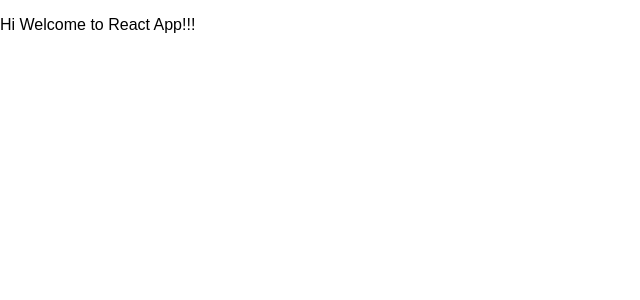
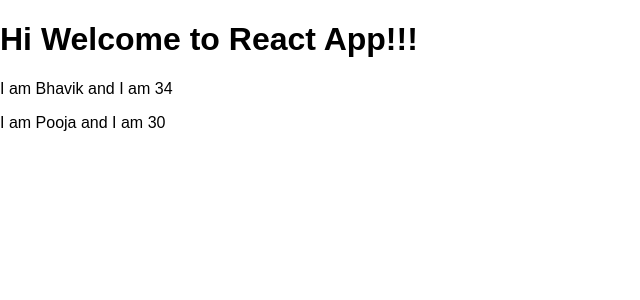
Before and after one commit to bhavik4748/reactUdemy, a React (Create React App) app: page / in a window 1280 px wide. Shown: the top 300 px of the page, without its empty margins (0-640 px from the left). Built offline with nearby package versions, Linux system fonts and the light colour scheme.

Commit message:
/added Person's component

```diff
--- a/src/App.js
+++ b/src/App.js
@@ -1,15 +1,15 @@
 import React, { Component } from 'react';
-import logo from './logo.svg';
+
 import './App.css';
+import Person from './Person/Person';
 
 class App extends Component {
   render() {
     return (
       <div className="App">
-
-        <p className="App-intro">
-         Hi Welcome to React App!!!
-        </p>
+        <h1> Hi Welcome to React App!!!</h1>
+        <Person name="Bhavik" age="34" />
+        <Person name="Pooja" age="30" />
       </div>
     );
   }
--- /dev/null
+++ b/src/Person/Person.js
@@ -0,0 +1,7 @@
+import React from 'react';
+
+const person = (props) => {
+    return <p>I am {props.name} and I am {props.age}</p>
+}
+
+export default person;
```
